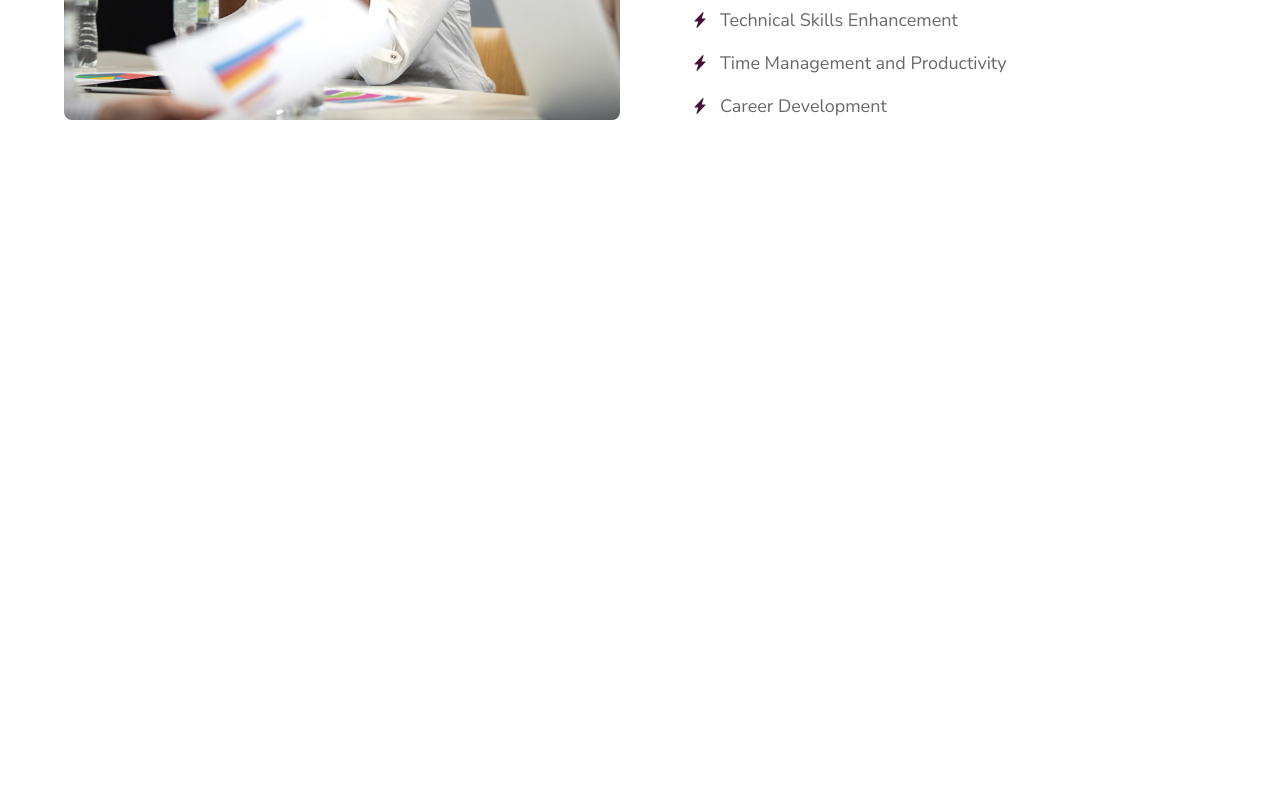
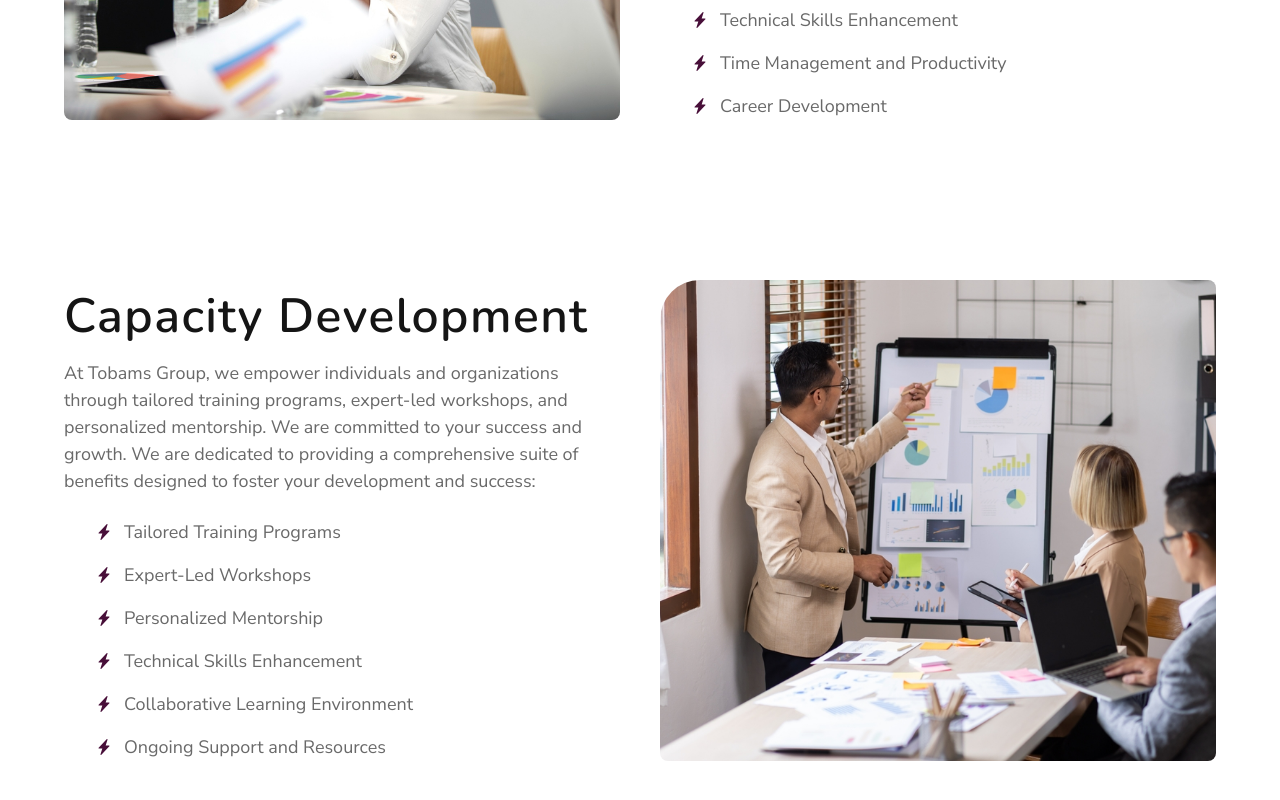
Before and after one commit to Chukwudi64/tobams-group, a Next.js app: page / in a window 1280 px wide. Shown: the part 2615-3415 px from the top of the page. Before the commit the page ends 2815 px from the top, so only its background shows below. Built offline with nearby package versions, Linux system fonts and the light colour scheme.

Commit message:
feat: completed capacity development section

```diff
--- a/app/page.tsx
+++ b/app/page.tsx
@@ -3,6 +3,7 @@ import { Hero } from "@/components/Hero";
 import { LearningManagement } from '@/components/LearningManagement';
 import { CorporateTraining } from "@/components/CorporateTraining";
 import { PersonalisedTraining } from "@/components/PersonalisedTraining";
+import { CapacityDevelopment } from "@/components/CapacityDevelopment";
 
 export default function Home() {
   return (
@@ -13,6 +14,7 @@ export default function Home() {
         <LearningManagement />
         <CorporateTraining />
         <PersonalisedTraining />
+        <CapacityDevelopment />
       </main>
     </div>
   );
--- /dev/null
+++ b/components/CapacityDevelopment.tsx
@@ -0,0 +1,68 @@
+import Image from "next/image";
+import { BsFillLightningChargeFill } from "react-icons/bs";
+
+export function CapacityDevelopment() {
+  const benefits = [
+    "Tailored Training Programs",
+    "Expert-Led Workshops",
+    "Personalized Mentorship",
+    "Technical Skills Enhancement",
+    "Collaborative Learning Environment",
+    "Ongoing Support and Resources",
+  ];
+
+  return (
+    <section className="py-12 sm:py-16 lg:py-20 px-4 sm:px-6 lg:px-8 bg-white">
+      <div className="max-w-6xl mx-auto">
+        <div className="grid grid-cols-1 lg:grid-cols-2 gap-6 sm:gap-8 lg:gap-10 items-stretch">
+          {/* LEFT SIDE (TEXT) */}
+          <div>
+            <h2 className="text-xl sm:text-4xl lg:text-5xl font-semibold text-[#151515] mb-2 font-serif leading-[150%] tracking-[0.03em]">
+              Capacity Development
+            </h2>
+
+            {/* MOBILE IMAGE */}
+            <div className="block lg:hidden relative h-48 sm:h-64 mb-6">
+              <Image
+                src="/cd-img.webp"
+                alt="Capacity development workshop with participants and facilitator"
+                fill
+                className="object-cover rounded-tl-[33px] rounded-tr-lg rounded-br-lg rounded-bl-lg"
+              />
+            </div>
+
+            <p className="font-sans text-[18px] text-[#696969] mb-6">
+              At Tobams Group, we empower individuals and organizations through
+              tailored training programs, expert-led workshops, and personalized
+              mentorship. We are committed to your success and growth. We are
+              dedicated to providing a comprehensive suite of benefits designed
+              to foster your development and success:
+            </p>
+
+            {/* TRAINING LIST */}
+            <div className="space-y-3 sm:space-y-4">
+              {benefits.map((benefit, index) => (
+                <div key={index} className="flex items-center gap-3 lg:pl-8">
+                  <BsFillLightningChargeFill className="text-[#480F39]" />
+                  <span className="font-sans text-base sm:text-[18px] text-[#696969]">
+                    {benefit}
+                  </span>
+                </div>
+              ))}
+            </div>
+          </div>
+
+          {/* DESKTOP IMAGE */}
+          <div className="hidden lg:block relative h-full">
+            <Image
+              src="/cd-img.webp"
+              alt="Capacity development workshop with participants and facilitator"
+              fill
+              className="object-cover rounded-tl-[40px] rounded-tr-lg rounded-br-lg rounded-bl-lg"
+            />
+          </div>
+        </div>
+      </div>
+    </section>
+  );
+}
```
Also changed, not shown: public/cd-img.webp (added).
